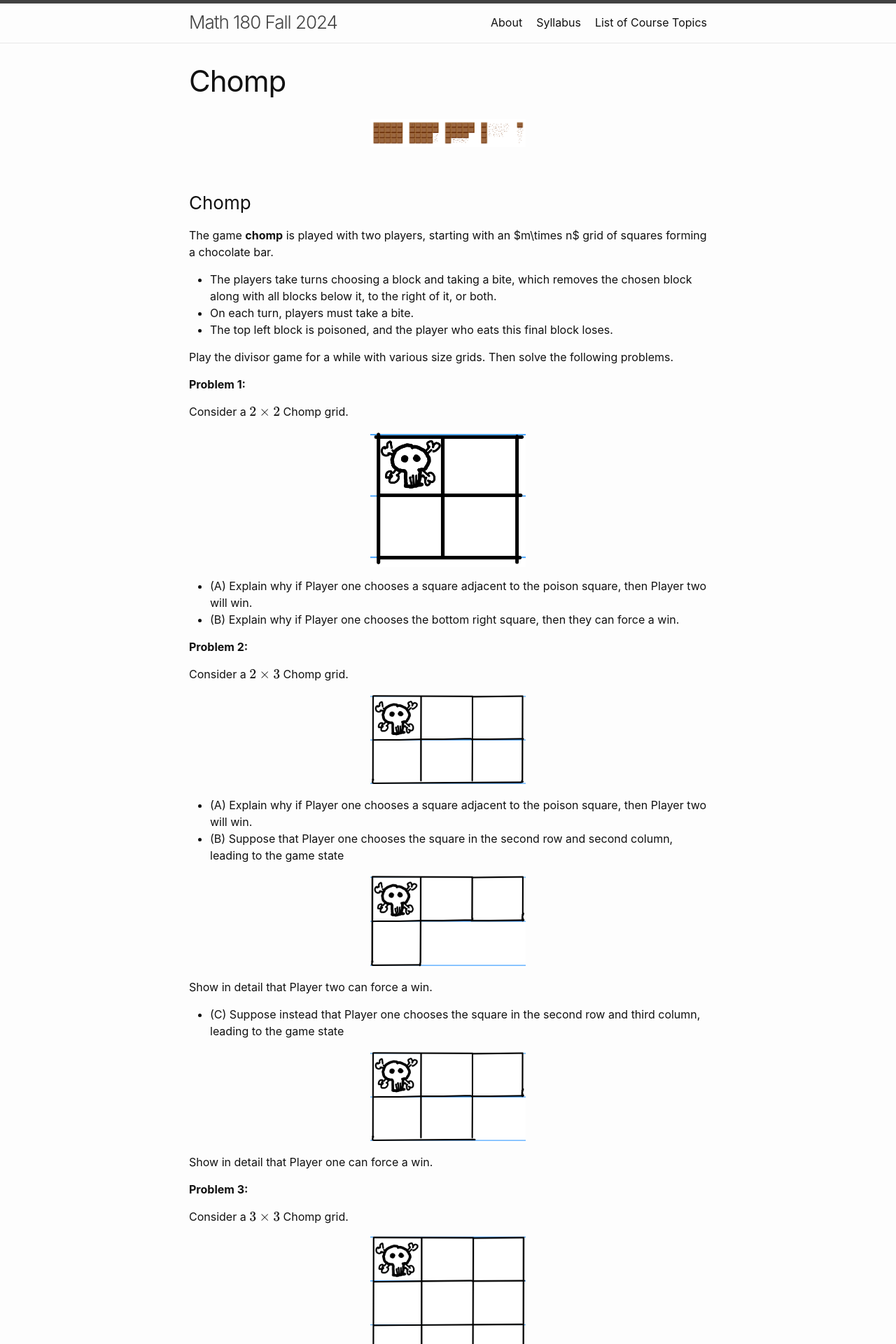
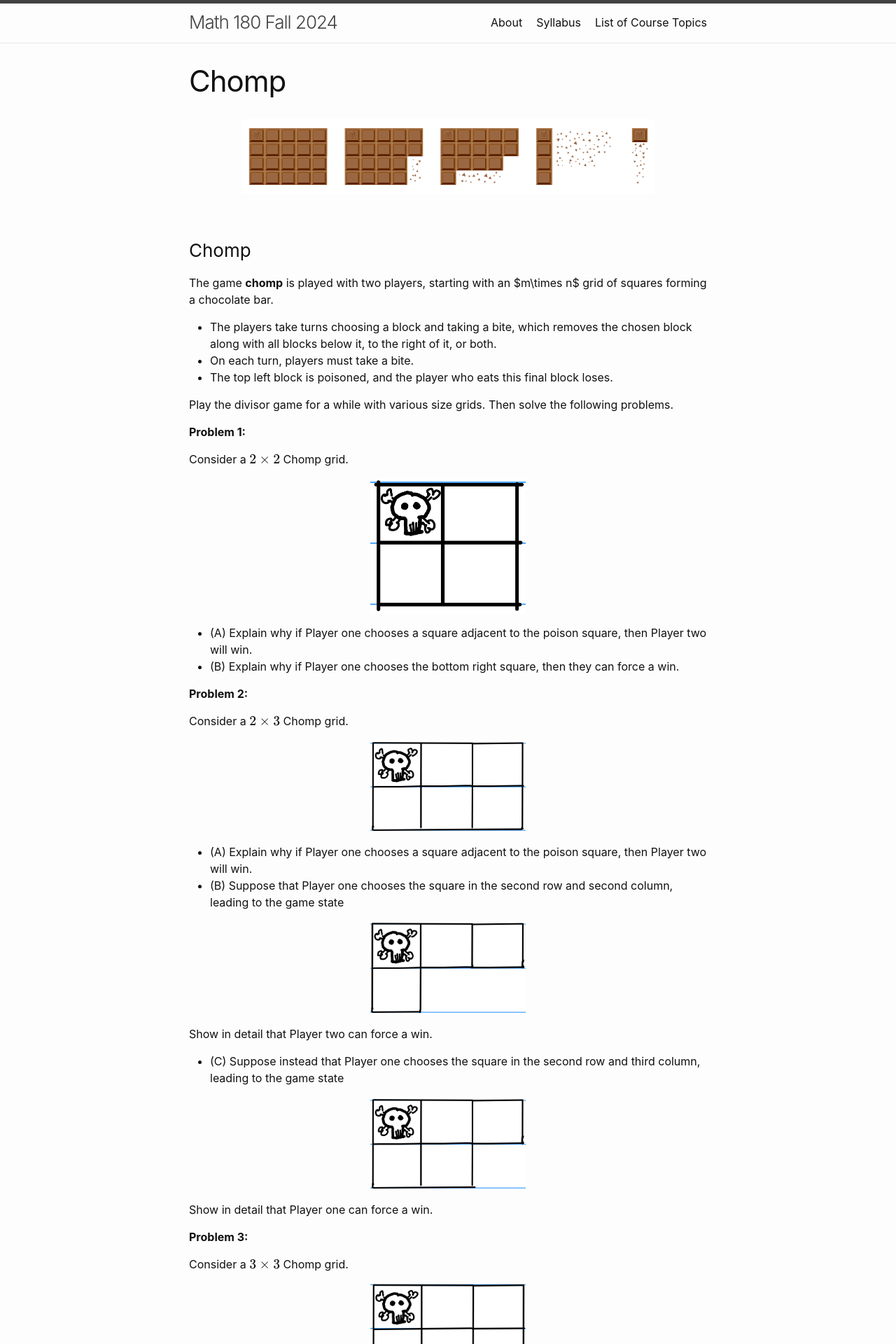
Before and after one commit to wcasper/math180fall2024, a Jekyll site: the page built from _modules/tic-tac-toe/chomp.md, in a window 1280 px wide. Shown: the top 1920 px of the page at 70% size. Built offline with Jekyll 4.4.1, drawn with Linux system fonts in a browser that asks for light colours.

Commit message:
adjust image size

```diff
--- a/_modules/tic-tac-toe/chomp.md
+++ b/_modules/tic-tac-toe/chomp.md
@@ -4,7 +4,7 @@ title: Chomp
 permalink: /modules/tic-tac-toe/chomp
 ---
 
-<p align="center"><img src="fig/chomp.png" width="30%"/></p>
+<p align="center"><img src="fig/chomp.png" width="80%"/></p>
 
 
 ### Chomp
```
